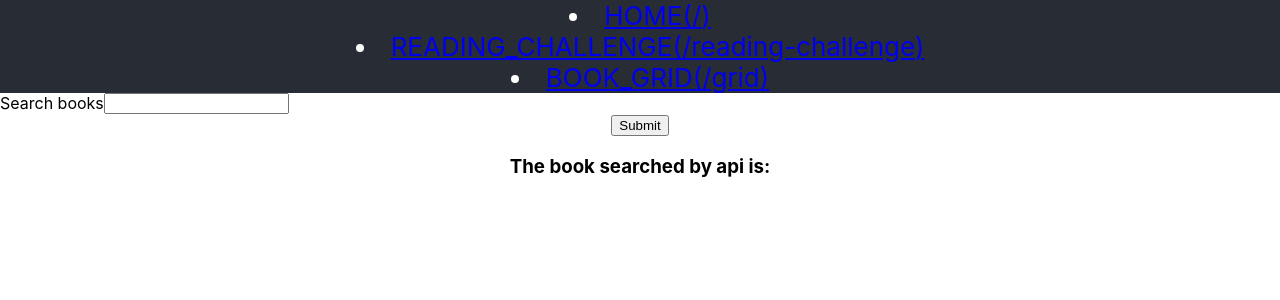
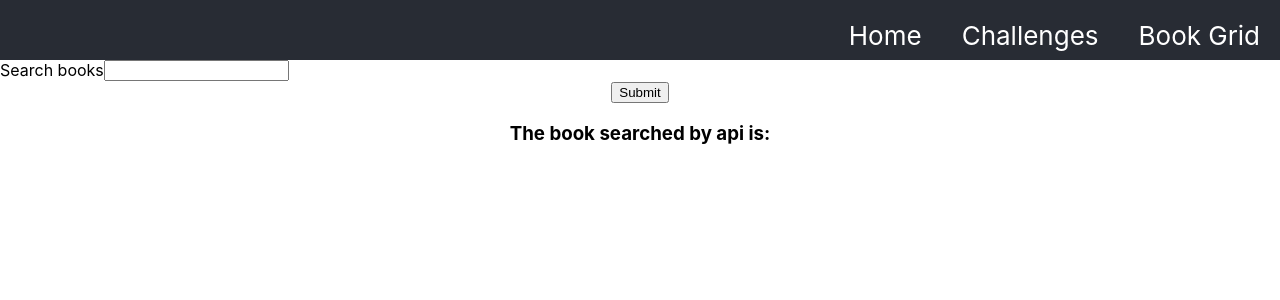
Before and after one commit to shaktilucifer/Erudite, a React (Create React App) app in the folder client/: page / in a window 1280 px wide. Shown: the top 300 px of the page. Built offline with nearby package versions, Linux system fonts and the light colour scheme.

Commit message:
nice navbar with proper display names

```diff
--- a/client/src/App.css
+++ b/client/src/App.css
@@ -17,7 +17,6 @@
   background-color: #282c34;
   display: flex;
   flex-direction: column;
-  align-items: center;
   justify-content: center;
   font-size: calc(10px + 2vmin);
   color: white;
--- /dev/null
+++ b/client/src/NavBar.css
@@ -0,0 +1,17 @@
+.navBarWrapper {
+  overflow: hidden;
+  display: flex;
+  justify-content: flex-end;
+}
+
+.navBarWrapper li {
+  text-decoration: none;
+  list-style-type: none;
+  height: 20px;
+  padding: 20px;
+}
+
+li a {
+  text-decoration: none;
+  color: white;
+}
--- a/client/src/NavBar.tsx
+++ b/client/src/NavBar.tsx
@@ -1,9 +1,10 @@
 import { RouteLinks } from "./routes/RouteLinks.tsx";
+import './NavBar.css';
 
 export function NavBar({ routeConfig }) {
   return (
-    <>
+    <div className="navBarWrapper">
       <RouteLinks appRoutes={routeConfig} />
-    </>
+    </div>
   );
 }
--- a/client/src/routes/RouteLinks.tsx
+++ b/client/src/routes/RouteLinks.tsx
@@ -7,7 +7,7 @@ export function RouteLinks({ appRoutes }) {
         return (
           <li>
             <Link to={route.path}>
-              {route.key}({route.path})
+              {route.displayName}
             </Link>
           </li>
         );
--- a/client/src/routes/routeConfig.js
+++ b/client/src/routes/routeConfig.js
@@ -11,19 +11,22 @@ const APP_ROUTES =[
         path: '/',
         key: 'HOME',
         exact: true,
-        component: <BookSearchBar />
+        component: <BookSearchBar />,
+        displayName: 'Home'
     },
     {
         path: '/reading-challenge',
         key: 'READING_CHALLENGE',
         exact: true,
-        component: <ReadingChallenge />
+        component: <ReadingChallenge />,
+        displayName: 'Challenges'
     },
     {
         path: '/grid',
         key: 'BOOK_GRID',
         exact: true,
-        component: <BookGrid />
+        component: <BookGrid />,
+        displayName: 'Book Grid'
     }
 ]
 
@@ -32,7 +35,7 @@ export default APP_ROUTES;
 export function RouteRenderer({ appRoutes }) {
     return (
         <Routes>
-            {appRoutes.map((route, index) => {
+            {appRoutes.map((route) => {
                 return <Route key={route.key}
                             path={route.path}
                             exact={route.exact}
```
